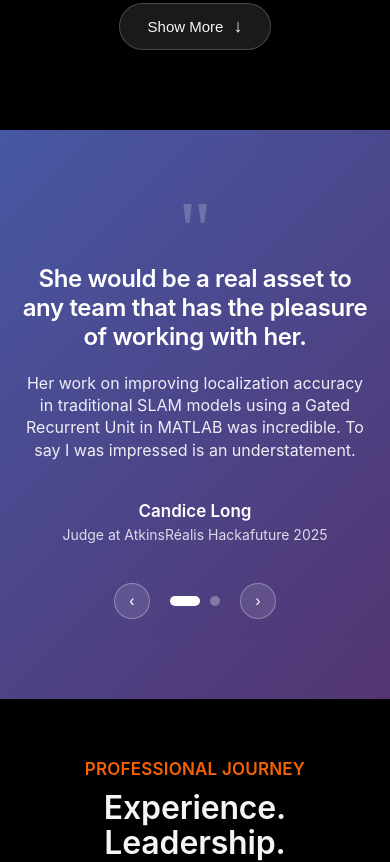
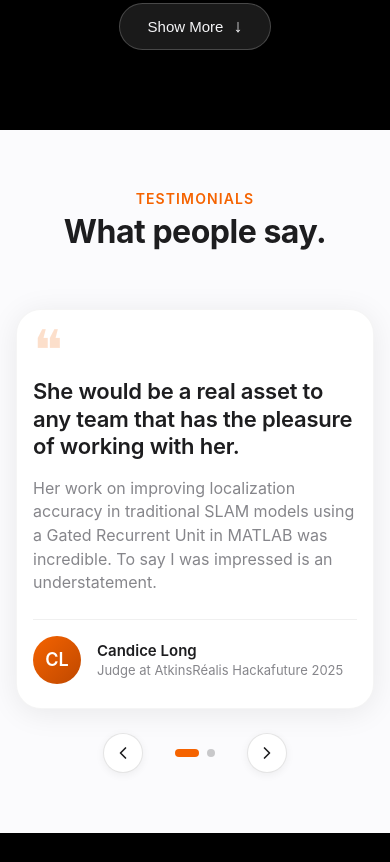
Before and after one commit to isha-ingersol/isha-portfolio, a React (Create React App) app: page / in a window 390 px wide. Shown: the part 4560-5422 px from the top of the page. Built offline with nearby package versions, Linux system fonts and the light colour scheme.

Commit message:
Testimonials Section updated

```diff
--- a/src/components/Testimonial/Testimonial.css
+++ b/src/components/Testimonial/Testimonial.css
@@ -1,158 +1,209 @@
 /* ============================================
-   Testimonial.css
+   Testimonial.css (Apple-inspired Design)
    Location: src/components/Testimonial/Testimonial.css
    ============================================ */
 
 .testimonial-section {
-    min-height: 80vh;
-    background: linear-gradient(135deg, #667eea 0%, #764ba2 100%);
+    min-height: 100vh;
+    background: var(--color-bg-light);
     display: flex;
     align-items: center;
     justify-content: center;
-    padding: 80px 20px;
+    padding: var(--spacing-2xl) var(--spacing-md);
     position: relative;
-    overflow: hidden;
-}
-
-.testimonial-section::before {
-    content: '';
-    position: absolute;
-    top: 0;
-    left: 0;
-    right: 0;
-    bottom: 0;
-    background: rgba(0, 0, 0, 0.3);
-    z-index: 1;
 }
 
 .testimonial-container {
     max-width: 980px;
     margin: 0 auto;
-    position: relative;
-    z-index: 2;
+    width: 100%;
 }
 
-.testimonial-content {
+/* Section Header */
+.section-header {
     text-align: center;
-    color: #f5f5f7;
+    margin-bottom: var(--spacing-xl);
 }
 
-.quote-icon {
-    font-size: 120px;
-    line-height: 0.5;
-    color: rgba(255, 255, 255, 0.2);
-    font-family: Georgia, serif;
-    margin-bottom: 20px;
+.section-eyebrow {
+    font-size: var(--font-body);
+    font-weight: 600;
+    color: var(--color-accent-orange);
+    text-transform: uppercase;
+    letter-spacing: 0.08em;
+    margin-bottom: var(--spacing-xs);
 }
 
+.section-title {
+    font-size: var(--font-headline);
+    font-weight: 700;
+    color: var(--color-text-dark);
+    letter-spacing: -0.015em;
+    line-height: 1.07;
+}
+
+/* Testimonial Card */
+.testimonial-carousel {
+    position: relative;
+}
+
+.testimonial-card {
+    background: var(--color-white);
+    border-radius: var(--radius-lg);
+    padding: var(--spacing-xl) var(--spacing-lg);
+    box-shadow: 0 4px 30px rgba(0, 0, 0, 0.08);
+    animation: slideUp 0.6s cubic-bezier(0.16, 1, 0.3, 1);
+    border: 1px solid rgba(0, 0, 0, 0.04);
+}
+
+.card-content {
+    max-width: 720px;
+    margin: 0 auto;
+}
+
+/* Quote Mark */
+.quote-mark {
+    font-size: 80px;
+    line-height: 0.5;
+    color: var(--color-accent-orange);
+    opacity: 0.2;
+    font-family: Georgia, serif;
+    margin-bottom: var(--spacing-md);
+}
+
+/* Quote Text */
 .testimonial-quote {
-    font-size: 48px;
+    font-size: 32px;
     font-weight: 600;
-    line-height: 1.1;
-    letter-spacing: -0.015em;
-    margin-bottom: 30px;
-    color: #fff;
+    line-height: 1.2;
+    letter-spacing: -0.01em;
+    color: var(--color-text-dark);
+    margin-bottom: var(--spacing-md);
 }
 
 .testimonial-details {
-    font-size: 21px;
+    font-size: var(--font-body-large);
     line-height: 1.5;
     font-weight: 400;
-    color: rgba(255, 255, 255, 0.9);
-    margin-bottom: 40px;
-    max-width: 700px;
-    margin-left: auto;
-    margin-right: auto;
+    color: var(--color-text-gray);
+    margin-bottom: var(--spacing-xl);
 }
 
+/* Author Section */
 .testimonial-author {
+    display: flex;
+    align-items: center;
+    gap: var(--spacing-sm);
+    padding-top: var(--spacing-md);
+    border-top: 1px solid rgba(0, 0, 0, 0.06);
+}
+
+.author-avatar {
+    width: 56px;
+    height: 56px;
+    border-radius: 50%;
+    background: linear-gradient(135deg, var(--color-accent-orange), var(--color-accent-orange-dark));
+    display: flex;
+    align-items: center;
+    justify-content: center;
+    font-size: 20px;
+    font-weight: 600;
+    color: var(--color-white);
+    flex-shrink: 0;
+}
+
+.author-info {
+    text-align: left;
+}
+
+.author-name {
+    font-size: var(--font-body);
+    font-weight: 600;
+    color: var(--color-text-dark);
+    margin-bottom: 2px;
+}
+
+.author-title {
+    font-size: var(--font-body-small);
+    color: var(--color-text-gray);
+    font-weight: 400;
+    line-height: 1.3;
+}
+
+/* Controls */
+.testimonial-controls {
     display: flex;
     justify-content: center;
     align-items: center;
-    gap: 20px;
-    margin-top: 40px;
+    gap: var(--spacing-sm);
+    margin-top: var(--spacing-lg);
 }
 
-.author-info {
-    text-align: center;
-}
-
-.author-name {
-    font-size: 19px;
-    font-weight: 600;
-    color: #fff;
-    margin-bottom: 5px;
-}
-
-.author-title {
-    font-size: 15px;
-    color: rgba(255, 255, 255, 0.8);
-    font-weight: 400;
-}
-
-/* Carousel Controls */
-.testimonial-nav {
-    display: flex;
-    justify-content: center;
-    align-items: center;
-    gap: 20px;
-    margin-top: 50px;
-}
-
-.testimonial-dots {
-    display: flex;
-    gap: 10px;
-}
-
-.dot {
-    width: 10px;
-    height: 10px;
+.control-btn {
+    width: 44px;
+    height: 44px;
     border-radius: 50%;
-    background: rgba(255, 255, 255, 0.3);
-    cursor: pointer;
-    transition: all 0.3s ease;
-}
-
-.dot.active {
-    background: #fff;
-    width: 30px;
-    border-radius: 5px;
-}
-
-.nav-arrow {
-    background: rgba(255, 255, 255, 0.1);
-    border: 1px solid rgba(255, 255, 255, 0.3);
-    color: #fff;
-    width: 40px;
-    height: 40px;
-    border-radius: 50%;
+    background: var(--color-white);
+    border: 1px solid rgba(0, 0, 0, 0.1);
+    color: var(--color-text-dark);
     display: flex;
     align-items: center;
     justify-content: center;
     cursor: pointer;
-    transition: all 0.3s ease;
-    font-size: 18px;
+    transition: all var(--transition-fast);
+    box-shadow: 0 2px 8px rgba(0, 0, 0, 0.06);
 }
 
-.nav-arrow:hover {
-    background: rgba(255, 255, 255, 0.2);
-    transform: scale(1.1);
+.control-btn:hover {
+    background: var(--color-bg-gray);
+    transform: scale(1.05);
+    box-shadow: 0 4px 12px rgba(0, 0, 0, 0.1);
 }
 
-.nav-arrow:disabled {
+.control-btn:active {
+    transform: scale(0.95);
+}
+
+.control-btn:disabled {
     opacity: 0.3;
     cursor: not-allowed;
+    transform: none;
 }
 
-/* Fade animation */
-.testimonial-content {
-    animation: fadeIn 0.6s ease;
+/* Indicators */
+.testimonial-indicators {
+    display: flex;
+    gap: 8px;
+    margin: 0 var(--spacing-sm);
 }
 
-@keyframes fadeIn {
+.indicator {
+    width: 8px;
+    height: 8px;
+    border-radius: 50%;
+    background: rgba(0, 0, 0, 0.2);
+    border: none;
+    cursor: pointer;
+    transition: all var(--transition-fast);
+    padding: 0;
+}
+
+.indicator.active {
+    background: var(--color-accent-orange);
+    width: 24px;
+    border-radius: 4px;
+}
+
+.indicator:hover:not(.active) {
+    background: rgba(0, 0, 0, 0.3);
+    transform: scale(1.2);
+}
+
+/* Animations */
+@keyframes slideUp {
     from {
         opacity: 0;
-        transform: translateY(20px);
+        transform: translateY(30px);
     }
     to {
         opacity: 1;
@@ -163,15 +214,23 @@
 /* Tablet Responsive */
 @media (max-width: 1068px) {
     .testimonial-section {
-        padding: 100px 30px;
+        padding: var(--spacing-2xl) var(--spacing-md);
     }
 
-    .quote-icon {
-        font-size: 100px;
+    .section-title {
+        font-size: 48px;
+    }
+
+    .testimonial-card {
+        padding: var(--spacing-lg) var(--spacing-md);
+    }
+
+    .quote-mark {
+        font-size: 64px;
     }
 
     .testimonial-quote {
-        font-size: 40px;
+        font-size: 28px;
     }
 
     .testimonial-details {
@@ -183,49 +242,83 @@
 @media (max-width: 734px) {
     .testimonial-section {
         min-height: auto;
-        padding: 80px 20px;
+        padding: var(--spacing-xl) var(--spacing-sm);
     }
 
-    .quote-icon {
-        font-size: 80px;
-        margin-bottom: 15px;
+    .section-header {
+        margin-bottom: var(--spacing-xl);
+    }
+
+    .section-eyebrow {
+        font-size: 14px;
+    }
+
+    .section-title {
+        font-size: 36px;
+    }
+
+    .testimonial-card {
+        padding: var(--spacing-md) var(--spacing-sm);
+    }
+
+    .quote-mark {
+        font-size: 56px;
+        margin-bottom: var(--spacing-sm);
     }
 
     .testimonial-quote {
-        font-size: 28px;
-        line-height: 1.2;
-        margin-bottom: 20px;
+        font-size: 24px;
+        line-height: 1.25;
+        margin-bottom: var(--spacing-sm);
     }
 
     .testimonial-details {
         font-size: 17px;
-        line-height: 1.4;
-        margin-bottom: 30px;
+        line-height: 1.47;
+        margin-bottom: var(--spacing-md);
+    }
+
+    .testimonial-author {
+        padding-top: var(--spacing-sm);
+    }
+
+    .author-avatar {
+        width: 48px;
+        height: 48px;
+        font-size: 18px;
     }
 
     .author-name {
-        font-size: 17px;
+        font-size: 15px;
     }
 
     .author-title {
-        font-size: 14px;
+        font-size: 13px;
     }
 
-    .testimonial-nav {
-        margin-top: 40px;
+    .testimonial-controls {
+        margin-top: var(--spacing-md);
     }
 
-    .nav-arrow {
-        width: 36px;
-        height: 36px;
-        font-size: 16px;
+    .control-btn {
+        width: 40px;
+        height: 40px;
+    }
+
+    .control-btn svg {
+        width: 20px;
+        height: 20px;
     }
 }
 
 /* Small Mobile */
 @media (max-width: 480px) {
+    .section-title {
+        font-size: 32px;
+    }
+
     .testimonial-quote {
-        font-size: 24px;
+        font-size: 22px;
     }
 
     .testimonial-details {
--- a/src/components/Testimonial/Testimonial.js
+++ b/src/components/Testimonial/Testimonial.js
@@ -1,5 +1,5 @@
 // ============================================
-// Testimonial.js (WITH CAROUSEL)
+// Testimonial.js (Apple-inspired Design)
 // Location: src/components/Testimonial/Testimonial.js
 // ============================================
 
@@ -43,48 +43,65 @@ const Testimonial = () => {
     return (
         <section className="testimonial-section" id="testimonials">
             <div className="testimonial-container">
-                <div className="testimonial-content" key={activeIndex}>
-                    <div className="quote-icon">"</div>
-                    <h2 className="testimonial-quote">
+                <div className="section-header">
+                    <h2 className="section-eyebrow">Testimonials</h2>
+                    <h3 className="section-title">What people say.</h3>
+                </div>
+
+                <div className="testimonial-carousel">
+                    <div className="testimonial-card" key={activeIndex}>
+                        <div className="card-content">
+                            <div className="quote-mark">❝</div>
+                            <blockquote className="testimonial-quote">
                                 {currentTestimonial.quote}
-                    </h2>
+                            </blockquote>
                             <p className="testimonial-details">
                                 {currentTestimonial.details}
                             </p>
                             <div className="testimonial-author">
+                                <div className="author-avatar">
+                                    {currentTestimonial.author.split(' ').map(n => n[0]).join('')}
+                                </div>
                                 <div className="author-info">
                                     <p className="author-name">{currentTestimonial.author}</p>
                                     <p className="author-title">{currentTestimonial.title}</p>
                                 </div>
                             </div>
+                        </div>
+                    </div>
 
                     {/* Navigation */}
                     {testimonials.length > 1 && (
-                        <div className="testimonial-nav">
+                        <div className="testimonial-controls">
                             <button
-                                className="nav-arrow"
+                                className="control-btn prev-btn"
                                 onClick={prevTestimonial}
                                 aria-label="Previous testimonial"
                             >
-                                ‹
+                                <svg width="24" height="24" viewBox="0 0 24 24" fill="none">
+                                    <path d="M15 18L9 12L15 6" stroke="currentColor" strokeWidth="2" strokeLinecap="round" strokeLinejoin="round"/>
+                                </svg>
                             </button>
 
-                            <div className="testimonial-dots">
+                            <div className="testimonial-indicators">
                                 {testimonials.map((_, index) => (
-                                    <span
+                                    <button
                                         key={index}
-                                        className={`dot ${index === activeIndex ? 'active' : ''}`}
+                                        className={`indicator ${index === activeIndex ? 'active' : ''}`}
                                         onClick={() => goToTestimonial(index)}
+                                        aria-label={`Go to testimonial ${index + 1}`}
                                     />
                                 ))}
                             </div>
 
                             <button
-                                className="nav-arrow"
+                                className="control-btn next-btn"
                                 onClick={nextTestimonial}
                                 aria-label="Next testimonial"
                             >
-                                ›
+                                <svg width="24" height="24" viewBox="0 0 24 24" fill="none">
+                                    <path d="M9 18L15 12L9 6" stroke="currentColor" strokeWidth="2" strokeLinecap="round" strokeLinejoin="round"/>
+                                </svg>
                             </button>
                         </div>
                     )}
```
Lines whose indentation alone changed are shown as unchanged.
